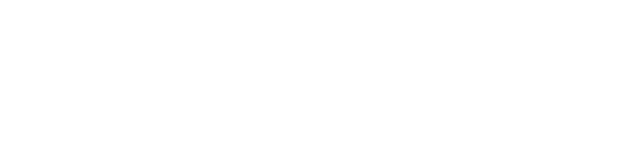
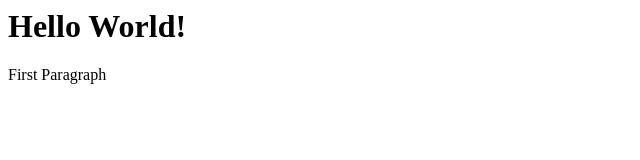
Before and after one commit to dany-ananda/bdt17, a plain HTML site: page index.html in a window 1280 px wide. Shown: the whole page, without its empty margins (0-640 px from the left). Drawn offline with Linux system fonts and the light colour scheme.

Commit message:
add paragraph

```diff
--- a/index.html
+++ b/index.html
@@ -1,2 +1,6 @@
 <html>
+<body>
+	<h1>Hello World!</h1>
+	<p>First Paragraph</p>
+</body>
 </html>
```
